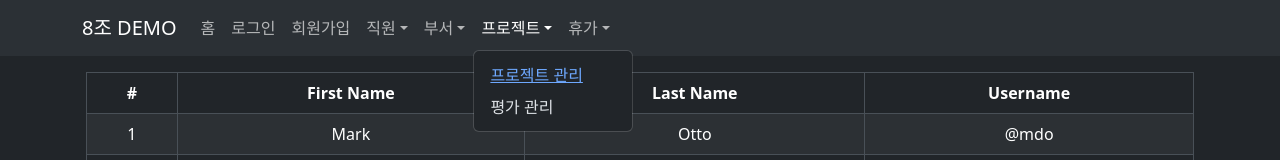
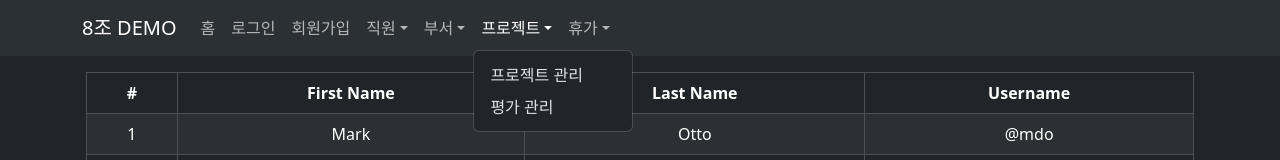
Before and after one commit to db-design-team-project/db-design-demo, a React (Create React App) app in the folder src/react-client/: page / in a window 1280 px wide. Both pictures are taken after a click on the button "프로젝트". Shown: the top 160 px of the page. Built offline with nearby package versions, Linux system fonts and the light colour scheme.

Commit message:
버튼 underline, color 제거

```diff
--- a/src/react-client/src/components/main-layout.jsx
+++ b/src/react-client/src/components/main-layout.jsx
@@ -44,7 +44,7 @@ function Header() {
 
                         <NavDropdown title="프로젝트" id="basic-nav-dropdown">
                             <NavDropdown.Item>
-                                <Link to="project/management">
+                                <Link to="project/management" className='text-decoration-none text-reset'>
                                     프로젝트 관리
                                 </Link>
                             </NavDropdown.Item>
@@ -58,7 +58,7 @@ function Header() {
                                 휴가신청
                             </NavDropdown.Item>
                             <NavDropdown.Item>
-                                <Link to="vacation/management">
+                                <Link to="vacation/management" className='text-decoration-none text-reset'>
                                     휴가관리
                                 </Link>
                             </NavDropdown.Item>
```
